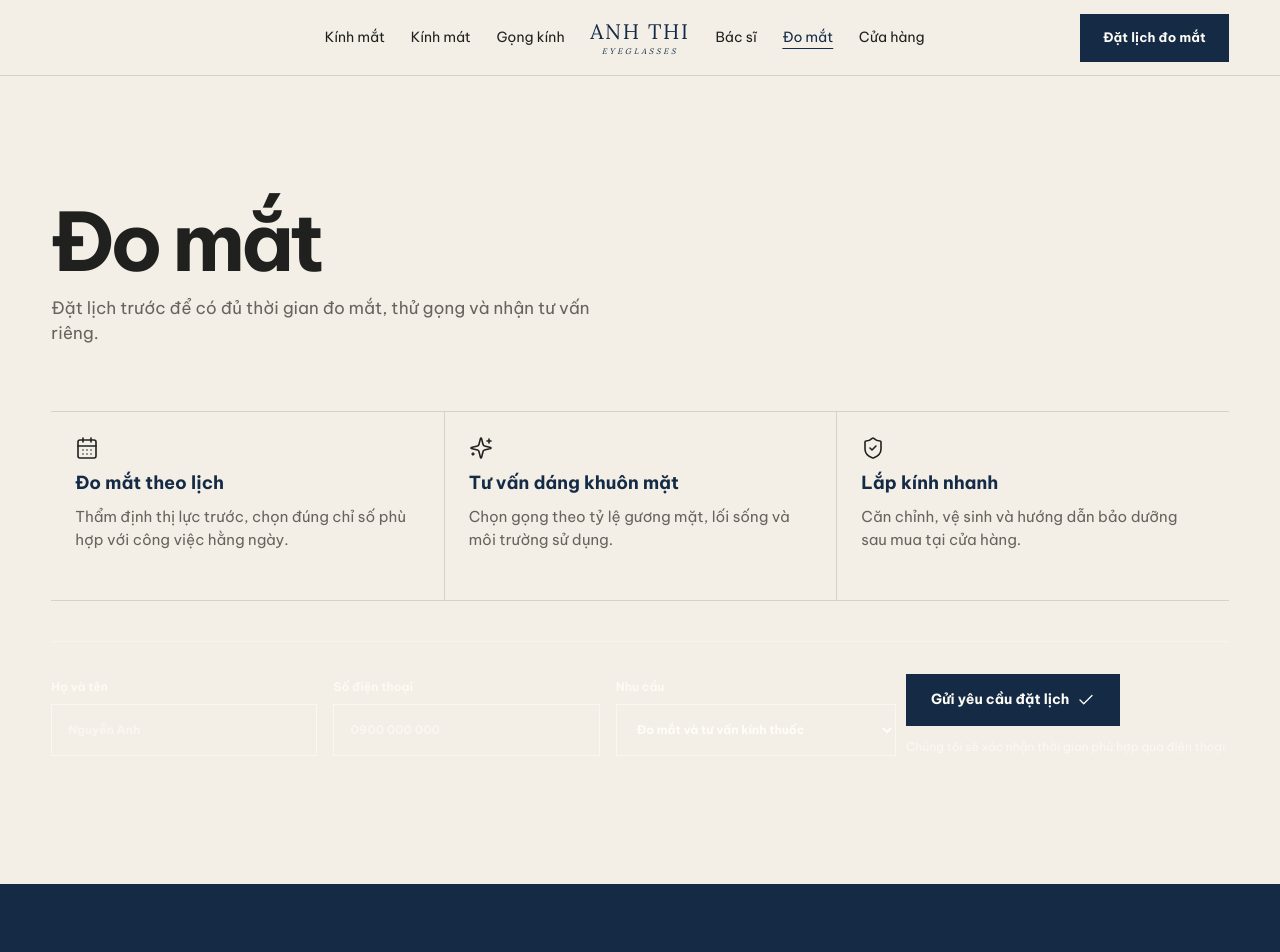
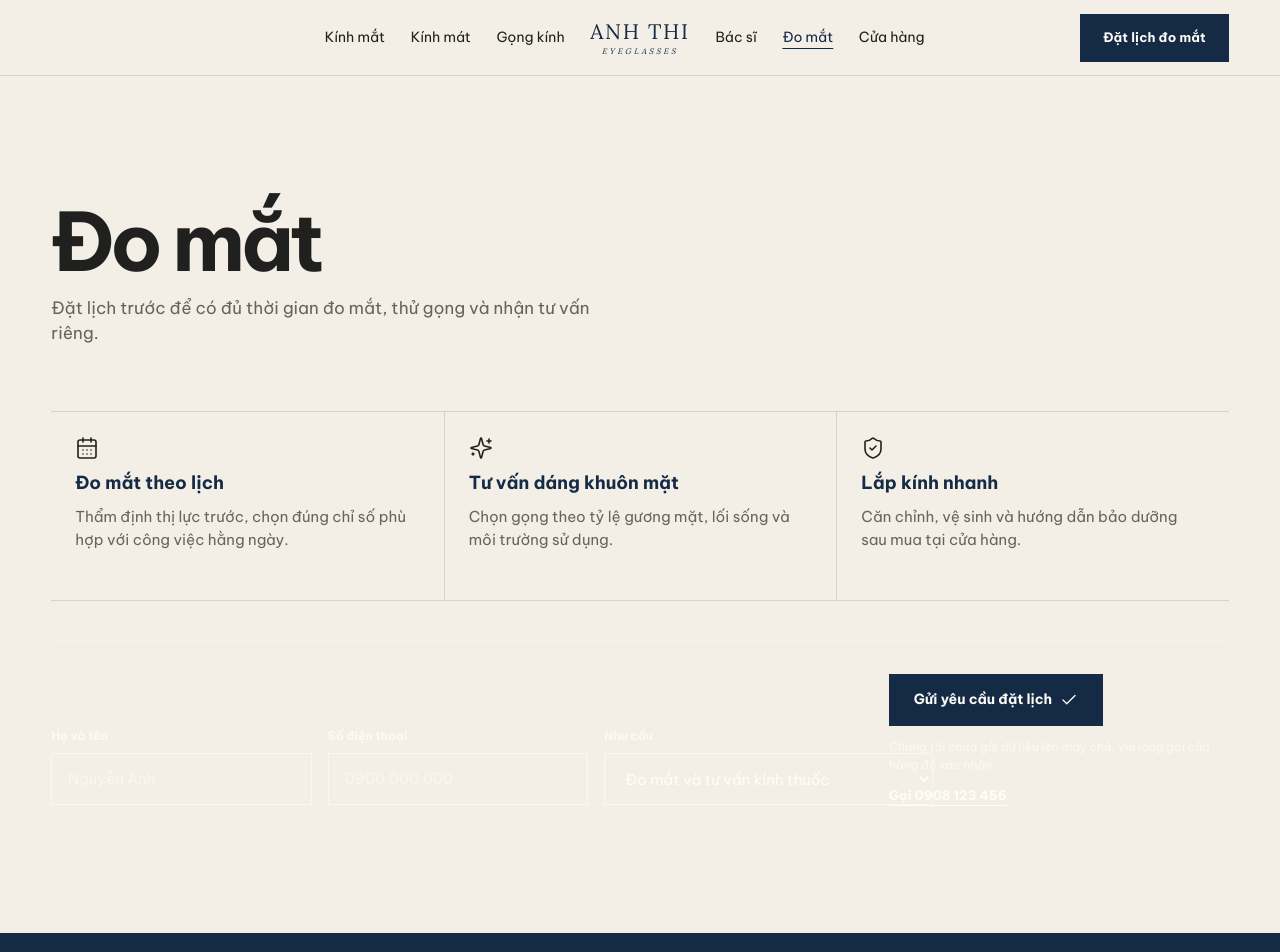
Before and after one commit to tridungduong16/Lensora, a Next.js app in the folder frontend/: page /do-mat in a window 1280 px wide. Shown: the top 952 px of the page. Built offline with nearby package versions, Linux system fonts and the light colour scheme.

Commit message:
feat: add accessible appointment validation

```diff
--- a/frontend/src/app/globals.css
+++ b/frontend/src/app/globals.css
@@ -887,9 +887,13 @@ section[id] {
   gap: var(--spacing-16);
 }
 
+.appointment-field {
+  display: grid;
+  gap: var(--spacing-8);
+  align-content: start;
+}
+
 .appointment-form label {
-  display: grid;
-  gap: var(--spacing-8);
   color: rgb(255 253 248 / 72%);
   font-size: 12px;
   font-weight: 700;
@@ -921,6 +925,16 @@ section[id] {
   border-color: var(--color-on-navy);
 }
 
+.field-error {
+  color: #ffd4cf;
+  font-size: 12px;
+  line-height: 1.4;
+}
+
+.appointment-form input[aria-invalid="true"] {
+  border-color: #ffd4cf;
+}
+
 .appointment-actions {
   display: grid;
   justify-items: start;
@@ -949,6 +963,14 @@ section[id] {
 .appointment-status {
   color: var(--color-on-navy);
   font-weight: 700;
+}
+
+.appointment-phone {
+  color: var(--color-on-navy);
+  font-size: 13px;
+  font-weight: 700;
+  text-decoration: underline;
+  text-underline-offset: 5px;
 }
 
 .review-layout {
--- a/frontend/src/components/marketing/appointment-form.tsx
+++ b/frontend/src/components/marketing/appointment-form.tsx
@@ -1,36 +1,104 @@
 "use client";
 
 import { Check } from "lucide-react";
-import { FormEvent, useState } from "react";
+import { type FormEvent, useState } from "react";
+
+type AppointmentErrors = {
+  name?: string;
+  phone?: string;
+};
+
+const vietnamesePhone = /^(?:\+84|0)(?:3|5|7|8|9)\d{8}$/;
+
+function validateAppointment(form: FormData): AppointmentErrors {
+  const name = String(form.get("name") ?? "").trim();
+  const phone = String(form.get("phone") ?? "").replace(/[\s.-]/g, "");
+  const errors: AppointmentErrors = {};
+
+  if (!name) {
+    errors.name = "Nhập họ và tên của bạn.";
+  }
+
+  if (!vietnamesePhone.test(phone)) {
+    errors.phone = "Nhập số điện thoại Việt Nam hợp lệ.";
+  }
+
+  return errors;
+}
 
 export function AppointmentForm() {
+  const [errors, setErrors] = useState<AppointmentErrors>({});
   const [submitted, setSubmitted] = useState(false);
 
   function handleSubmit(event: FormEvent<HTMLFormElement>) {
     event.preventDefault();
+    const nextErrors = validateAppointment(new FormData(event.currentTarget));
+    setErrors(nextErrors);
+
+    if (Object.keys(nextErrors).length > 0) {
+      setSubmitted(false);
+      return;
+    }
+
     event.currentTarget.reset();
     setSubmitted(true);
   }
 
   return (
-    <form className="appointment-form" onSubmit={handleSubmit}>
+    <form className="appointment-form" noValidate onSubmit={handleSubmit}>
       <div className="appointment-fields">
-        <label>
-          Họ và tên
-          <input name="name" placeholder="Nguyễn Anh" required type="text" />
-        </label>
-        <label>
-          Số điện thoại
-          <input name="phone" placeholder="0900 000 000" required type="tel" />
-        </label>
-        <label>
-          Nhu cầu
-          <select defaultValue="eye-test" name="need">
+        <div className="appointment-field">
+          <label htmlFor="appointment-name">Họ và tên</label>
+          <input
+            aria-describedby={
+              errors.name ? "appointment-name-error" : undefined
+            }
+            aria-invalid={errors.name ? "true" : undefined}
+            id="appointment-name"
+            name="name"
+            placeholder="Nguyễn Anh"
+            required
+            type="text"
+          />
+          {errors.name ? (
+            <span className="field-error" id="appointment-name-error">
+              {errors.name}
+            </span>
+          ) : null}
+        </div>
+
+        <div className="appointment-field">
+          <label htmlFor="appointment-phone">Số điện thoại</label>
+          <input
+            aria-describedby={
+              errors.phone ? "appointment-phone-error" : undefined
+            }
+            aria-invalid={errors.phone ? "true" : undefined}
+            id="appointment-phone"
+            name="phone"
+            placeholder="0900 000 000"
+            required
+            type="tel"
+          />
+          {errors.phone ? (
+            <span className="field-error" id="appointment-phone-error">
+              {errors.phone}
+            </span>
+          ) : null}
+        </div>
+
+        <div className="appointment-field">
+          <label htmlFor="appointment-need">Nhu cầu</label>
+          <select defaultValue="eye-test" id="appointment-need" name="need">
             <option value="eye-test">Đo mắt và tư vấn kính thuốc</option>
-            <option value="sunglasses">Tư vấn kính mát theo khuôn mặt</option>
-            <option value="frames">Tìm gọng kính theo nhu cầu công việc</option>
+            <option value="sunglasses">
+              Tư vấn kính mát theo khuôn mặt
+            </option>
+            <option value="frames">
+              Tìm gọng kính theo nhu cầu công việc
+            </option>
           </select>
-        </label>
+        </div>
       </div>
 
       <div className="appointment-actions">
@@ -40,11 +108,18 @@ export function AppointmentForm() {
         </button>
         {submitted ? (
           <p className="appointment-status" role="status">
-            Đã ghi nhận yêu cầu. Anh Thi sẽ liên hệ lại để xác nhận lịch hẹn.
+            Thông tin đã được kiểm tra trên thiết bị này. Gọi Anh Thi để xác
+            nhận lịch hẹn.
           </p>
         ) : (
-          <p className="appointment-note">Chúng tôi sẽ xác nhận thời gian phù hợp qua điện thoại.</p>
+          <p className="appointment-note">
+            Chúng tôi chưa gửi dữ liệu lên máy chủ. Vui lòng gọi cửa hàng để
+            xác nhận.
+          </p>
         )}
+        <a className="appointment-phone" href="tel:0908123456">
+          Gọi 0908 123 456
+        </a>
       </div>
     </form>
   );
```
Also changed, not shown: 1 other file (tests, documents, lock files or other folders).
